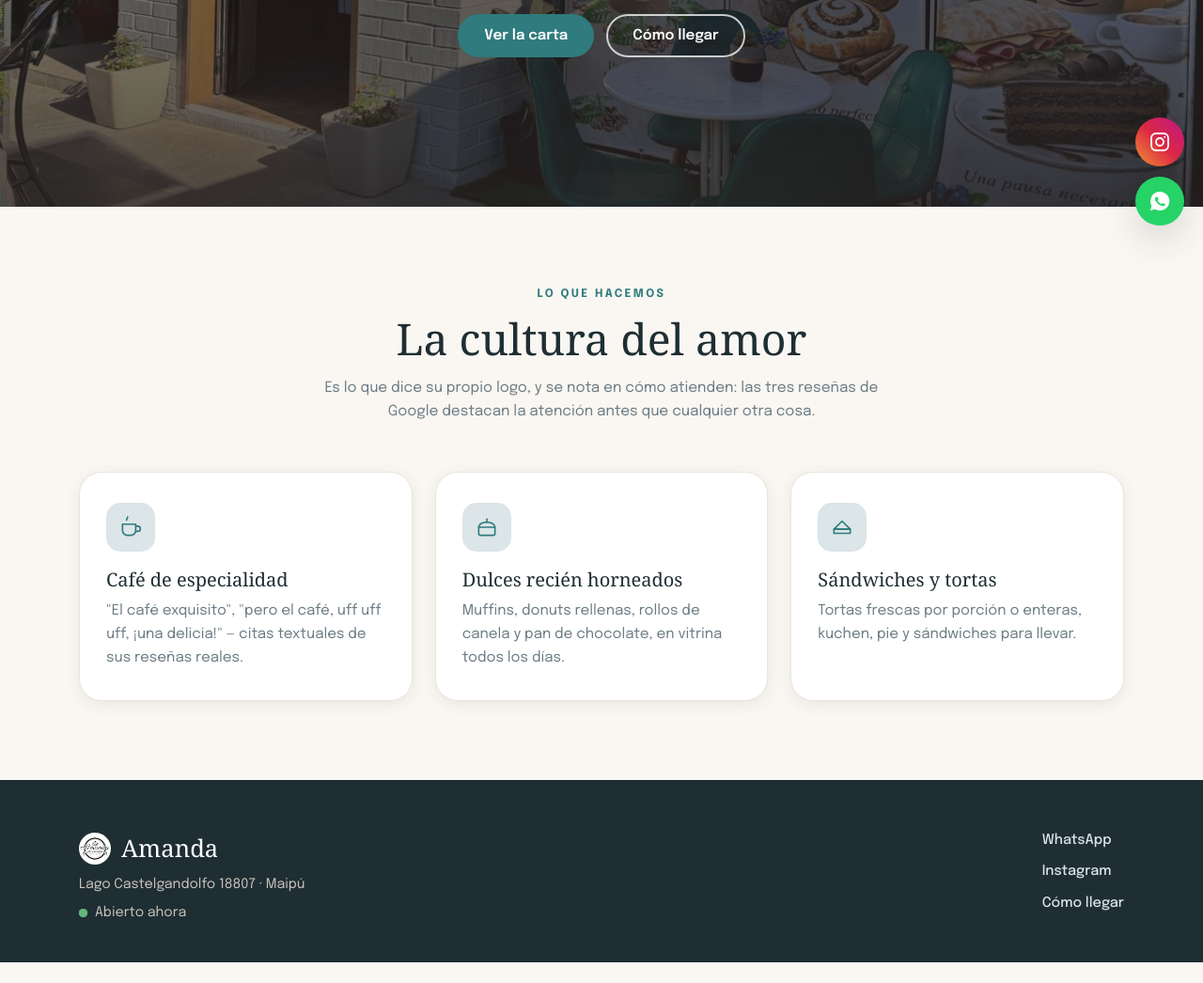
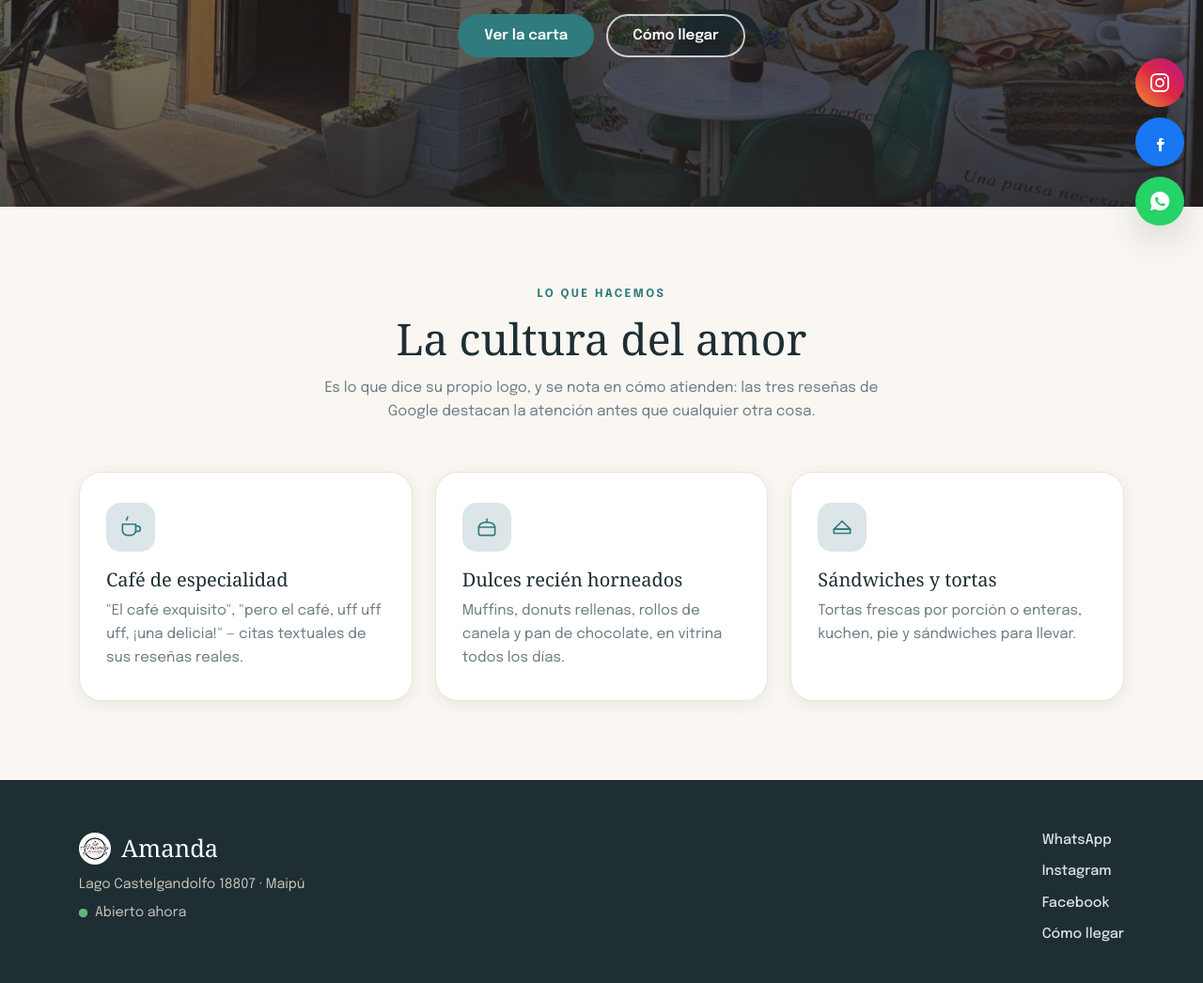
Before and after one commit to MMedinacode/Amanda-Cafe-Web, a plain HTML site: page index.html in a window 1280 px wide. Shown: the part 540-1586 px from the top of the page at 94% size. Before the commit the page ends 1564 px from the top, so only its background shows below. Drawn offline with Linux system fonts and the light colour scheme; a web font is replaced by a local one.

Commit message:
Agrega Facebook real (confirmado) en Visítanos, footer y flotante
URL verificada de forma independiente (búsqueda propia + el link que
mandó Matías coinciden en el mismo ID de página), la vía de contacto
que se va a usar ahora que WhatsApp no tuvo respuesta.

Co-Authored-By: Claude Sonnet 5 <noreply@anthropic.com>

```diff
--- a/index.html
+++ b/index.html
@@ -56,10 +56,11 @@
   - LOGO REAL agregado en fotos/logo.jpg (antes ícono genérico de taza).
   - INSTAGRAM REAL confirmado: @amanda.cafeybanquete, 757 seguidores
     (instagram.com/amanda.cafeybanquete). No se había encontrado antes.
-  - FACEBOOK REAL confirmado: página "Amanda, Café y Banquete" (48
-    seguidores), activa con posts recientes — pero no se pudo verificar la
-    URL exacta de la página sin iniciar sesión, así que NO se agregó un
-    botón/link de Facebook para no arriesgar uno roto o incorrecto.
+  - FACEBOOK REAL confirmado y agregado (11-09-2026): página "Amanda, Café
+    y Banquete" (48 seguidores), activa con posts recientes. URL real
+    verificada de dos formas independientes (búsqueda propia + el link que
+    mandó Matías, coinciden en el mismo ID de página 61581352770436):
+    facebook.com/people/Amanda-Café-y-Banquete/61581352770436/
   - WHATSAPP CONFIRMADO: +56 9 4245 1448 aparece como WhatsApp en la propia
     tarjeta de contacto de su página de Facebook (antes solo se sabía que
     era su teléfono). Los botones de "Llamar" pasan a ser de WhatsApp.
@@ -303,6 +304,7 @@
             <div class="redes-lista">
             <a class="red-link" href="https://wa.me/56942451448" target="_blank" rel="noopener"><svg viewBox="0 0 24 24" fill="none" stroke="currentColor" stroke-width="1.7" stroke-linejoin="round"><path d="M5 4h4l2 5-2.5 1.5a11 11 0 0 0 5 5L15 13l5 2v4a1 1 0 0 1-1 1A16 16 0 0 1 4 5a1 1 0 0 1 1-1z"/></svg><span>WhatsApp</span></a>
             <a class="red-link" href="https://instagram.com/amanda.cafeybanquete" target="_blank" rel="noopener"><svg viewBox="0 0 24 24" fill="none" stroke="currentColor" stroke-width="1.7"><rect x="3" y="3" width="18" height="18" rx="5"/><circle cx="12" cy="12" r="4"/><circle cx="17.2" cy="6.8" r="1" fill="currentColor" stroke="none"/></svg><span>Instagram</span></a>
+            <a class="red-link" href="https://www.facebook.com/people/Amanda-Caf%C3%A9-y-Banquete/61581352770436/" target="_blank" rel="noopener"><svg viewBox="0 0 24 24" fill="none" stroke="currentColor" stroke-width="1.7" stroke-linejoin="round"><path d="M15 8h-2a2 2 0 0 0-2 2v2H9v3h2v7h3v-7h2.2l.8-3H14v-1.5c0-.4.2-.9 1-.9h1.6z"/></svg><span>Facebook</span></a>
             <a class="red-link" href="https://search.google.com/local/writereview?placeid=0x9662dd64bfb563cd:0x12a55ccf3f969e05" target="_blank" rel="noopener"><svg viewBox="0 0 24 24" fill="none" stroke="currentColor" stroke-width="1.6" stroke-linejoin="round"><path d="m12 4 2.4 4.9 5.4.8-3.9 3.8.9 5.4-4.8-2.6-4.8 2.6.9-5.4L4.2 9.7l5.4-.8z"/></svg><span>Dejar una reseña</span></a>
             </div>
           </div>
@@ -336,6 +338,7 @@
     <div class="footer-links">
       <a href="https://wa.me/56942451448" target="_blank" rel="noopener">WhatsApp</a>
       <a href="https://instagram.com/amanda.cafeybanquete" target="_blank" rel="noopener">Instagram</a>
+      <a href="https://www.facebook.com/people/Amanda-Caf%C3%A9-y-Banquete/61581352770436/" target="_blank" rel="noopener">Facebook</a>
       <a href="https://www.google.com/maps/dir/?api=1&destination=Amanda+Caf%C3%A9+y+Banquete+Maipu" target="_blank" rel="noopener">Cómo llegar</a>
     </div>
   </div>
@@ -344,6 +347,9 @@
 <div class="float-widget">
   <a href="https://instagram.com/amanda.cafeybanquete" target="_blank" rel="noopener" class="float-btn float-ig" aria-label="Instagram de Amanda Café y Banquete">
     <svg viewBox="0 0 24 24" fill="none" stroke="currentColor" stroke-width="1.8"><rect x="3" y="3" width="18" height="18" rx="5"/><circle cx="12" cy="12" r="4"/><circle cx="17.2" cy="6.8" r="1" fill="currentColor" stroke="none"/></svg>
+  </a>
+  <a href="https://www.facebook.com/people/Amanda-Caf%C3%A9-y-Banquete/61581352770436/" target="_blank" rel="noopener" class="float-btn float-fb" aria-label="Facebook de Amanda Café y Banquete">
+    <svg viewBox="0 0 24 24" fill="currentColor"><path d="M15 8h-2a2 2 0 0 0-2 2v2H9v3h2v7h3v-7h2.2l.8-3H14v-1.5c0-.4.2-.9 1-.9h1.6z"/></svg>
   </a>
   <a href="https://wa.me/56942451448" target="_blank" rel="noopener" class="float-btn float-wa" aria-label="WhatsApp de Amanda Café y Banquete">
     <svg viewBox="0 0 24 24" fill="currentColor"><path d="M12 2a10 10 0 0 0-8.6 15L2 22l5.2-1.4A10 10 0 1 0 12 2zm5.5 14.1c-.2.6-1.2 1.2-1.7 1.2-.4 0-1 .1-3.2-.8-2.7-1.1-4.4-3.9-4.5-4-.1-.2-1-1.4-1-2.6 0-1.3.6-1.9.9-2.1.2-.3.5-.3.7-.3h.5c.2 0 .4 0 .6.5l.8 2c.1.2.1.3 0 .5l-.4.5-.3.3c-.1.1-.2.3 0 .5.2.4.8 1.3 1.6 2 1.1.9 1.9 1.2 2.2 1.3.2.1.4.1.5-.1l.7-.9c.2-.2.3-.2.5-.1l2 .9c.2.1.4.2.4.3.1.1.1.6-.1 1.2z"/></svg>
--- a/styles.css
+++ b/styles.css
@@ -243,6 +243,7 @@ h1,h2,h3{ font-family:var(--font-display); font-weight:400; line-height:1.15; }
   justify-content:center; color:#fff; box-shadow:var(--sombra-alta); text-decoration:none; }
 .float-btn svg{ width:24px; height:24px; }
 .float-ig{ background:linear-gradient(45deg,#F09433,#DC2743,#BC1888); }
+.float-fb{ background:#1877F2; }
 .float-wa{ background:#25D366; }
 
 .reveal{ opacity:0; transform:translateY(22px); transition:opacity .65s ease, transform .65s ease; }
```
